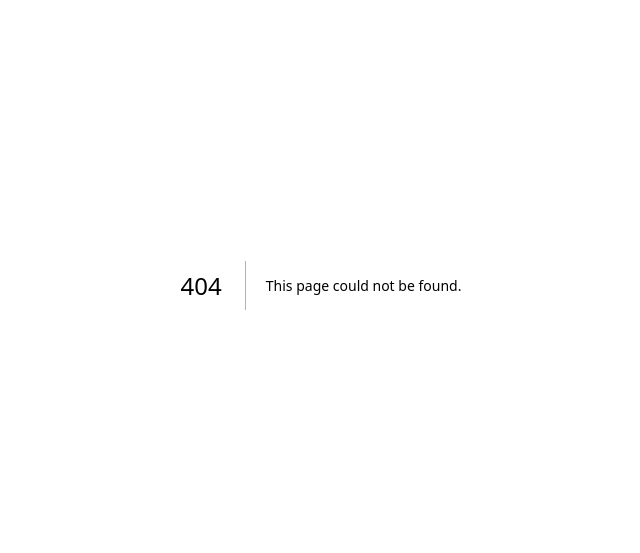
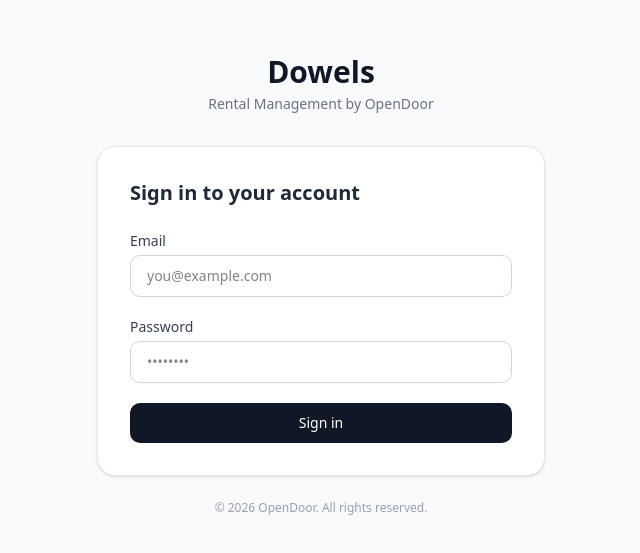
Before and after one commit to Daniel-627/dowels, a Next.js app: page /login in a window 1280 px wide. Before the commit this address had no page. Shown: the part 115-668 px from the top of the page, without its empty margins (319-959 px from the left). Built offline with nearby package versions, Linux system fonts and the light colour scheme.

Commit message:
feat: add login page

```diff
--- /dev/null
+++ b/app/login/page.tsx
@@ -0,0 +1,124 @@
+"use client";
+
+import { useState } from "react";
+import { signIn } from "next-auth/react";
+import { useRouter } from "next/navigation";
+import { z } from "zod";
+
+const loginSchema = z.object({
+  email: z.string().email("Invalid email address"),
+  password: z.string().min(6, "Password must be at least 6 characters"),
+});
+
+export default function LoginPage() {
+  const router = useRouter();
+  const [email, setEmail] = useState("");
+  const [password, setPassword] = useState("");
+  const [error, setError] = useState("");
+  const [loading, setLoading] = useState(false);
+
+  async function handleSubmit(e: React.FormEvent) {
+    e.preventDefault();
+    setError("");
+
+    const parsed = loginSchema.safeParse({ email, password });
+    if (!parsed.success) {
+      setError(parsed.error.issues[0].message);
+      return;
+    }
+
+    setLoading(true);
+
+    const result = await signIn("credentials", {
+      email,
+      password,
+      redirect: false,
+    });
+
+    setLoading(false);
+
+    if (result?.error) {
+      setError("Invalid email or password");
+      return;
+    }
+
+    // Fetch session to get role then redirect
+    const res = await fetch("/api/auth/session");
+    const session = await res.json();
+    const role = session?.user?.role?.toLowerCase();
+    router.push(`/dashboard/${role}`);
+  }
+
+  return (
+    <div className="min-h-screen bg-gray-50 flex items-center justify-center px-4">
+      <div className="w-full max-w-md">
+
+        {/* Logo / Brand */}
+        <div className="text-center mb-8">
+          <h1 className="text-3xl font-bold text-gray-900">Dowels</h1>
+          <p className="text-gray-500 mt-1 text-sm">Rental Management by OpenDoor</p>
+        </div>
+
+        {/* Card */}
+        <div className="bg-white rounded-2xl shadow-sm border border-gray-200 p-8">
+          <h2 className="text-xl font-semibold text-gray-800 mb-6">Sign in to your account</h2>
+
+          <form onSubmit={handleSubmit} className="space-y-5">
+
+            {/* Email */}
+            <div>
+              <label className="block text-sm font-medium text-gray-700 mb-1">
+                Email
+              </label>
+              <input
+                type="email"
+                value={email}
+                onChange={(e) => setEmail(e.target.value)}
+                placeholder="you@example.com"
+                className="w-full px-4 py-2.5 rounded-lg border border-gray-300 text-sm focus:outline-none focus:ring-2 focus:ring-gray-900 focus:border-transparent transition"
+                required
+              />
+            </div>
+
+            {/* Password */}
+            <div>
+              <label className="block text-sm font-medium text-gray-700 mb-1">
+                Password
+              </label>
+              <input
+                type="password"
+                value={password}
+                onChange={(e) => setPassword(e.target.value)}
+                placeholder="••••••••"
+                className="w-full px-4 py-2.5 rounded-lg border border-gray-300 text-sm focus:outline-none focus:ring-2 focus:ring-gray-900 focus:border-transparent transition"
+                required
+              />
+            </div>
+
+            {/* Error */}
+            {error && (
+              <p className="text-sm text-red-500 bg-red-50 px-4 py-2.5 rounded-lg">
+                {error}
+              </p>
+            )}
+
+            {/* Submit */}
+            <button
+              type="submit"
+              disabled={loading}
+              className="w-full bg-gray-900 text-white py-2.5 rounded-lg text-sm font-medium hover:bg-gray-700 transition disabled:opacity-50 disabled:cursor-not-allowed"
+            >
+              {loading ? "Signing in..." : "Sign in"}
+            </button>
+
+          </form>
+        </div>
+
+        <p className="text-center text-xs text-gray-400 mt-6">
+          © {new Date().getFullYear()} OpenDoor. All rights reserved.
+        </p>
+
+      </div>
+    </div>
+  );
+}
```
